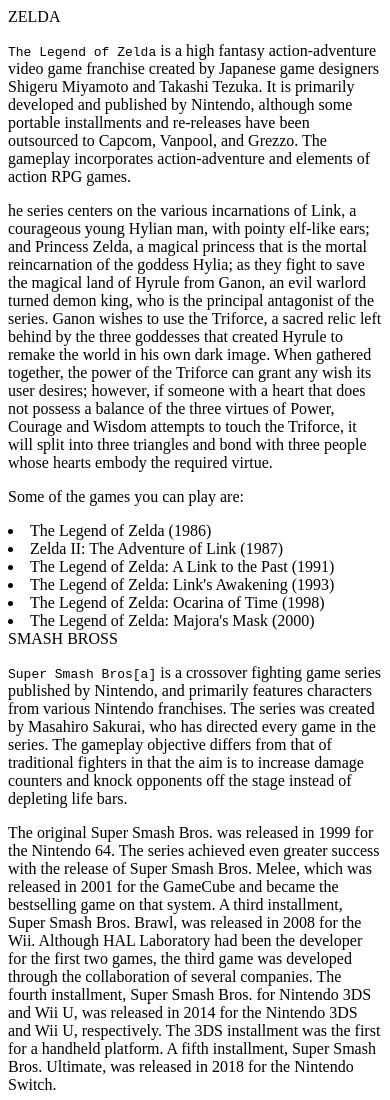
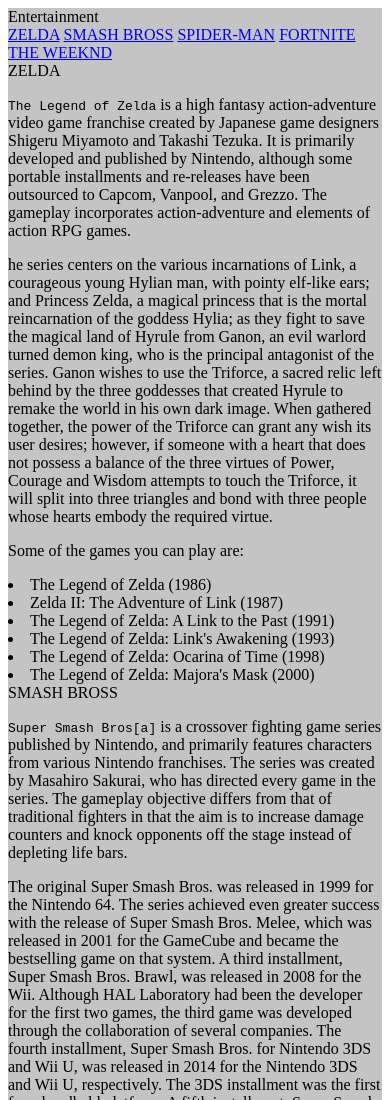
Before and after one commit to AndreLau11/Harold, a plain HTML site: page index.html in a window 390 px wide. Shown: the top 1100 px of the page. Drawn offline with Linux system fonts and the light colour scheme.

Commit message:
second update

```diff
--- a/index.html
+++ b/index.html
@@ -4,12 +4,19 @@
     <meta charset="UTF-8">
     <meta http-equiv="X-UA-Compatible" content="IE=edge">
     <meta name="viewport" content="width=device-width, initial-scale=1.0">
+    <link rel="stylesheet" href="style.css">
     <title>Document</title>
 </head>
 <body>
-
-</body>
-</html>
+    <nav id="navbar" style="">
+        <header>Entertainment</header>
+        <a href="#ZELDA" class="nav-link">ZELDA</a>
+        <a href="#SMASH_BROSS" class="nav-link">SMASH BROSS</a>
+        <a href="#SPIDER_MAN" class="nav-link" >SPIDER-MAN</a>
+        <a href="#FORTNITE" class="nav-link">FORTNITE</a>
+        <a href="#THE_WEEKND" class="nav-link">THE WEEKND</a>
+        <a href="#" class="main-section"></a>
+    </nav>
 
     <main id="main-doc">
 
@@ -49,3 +56,6 @@
         </section>
 
     </main>
+
+</body>
+</html>
--- /dev/null
+++ b/style.css
@@ -0,0 +1,8 @@
+nav {
+  float: left;
+}
+@media only screen and (max-width: 600px) {
+  main {
+    background-color: #c4c4c4;
+  }
+}
```
Lines whose indentation alone changed are shown as unchanged.
